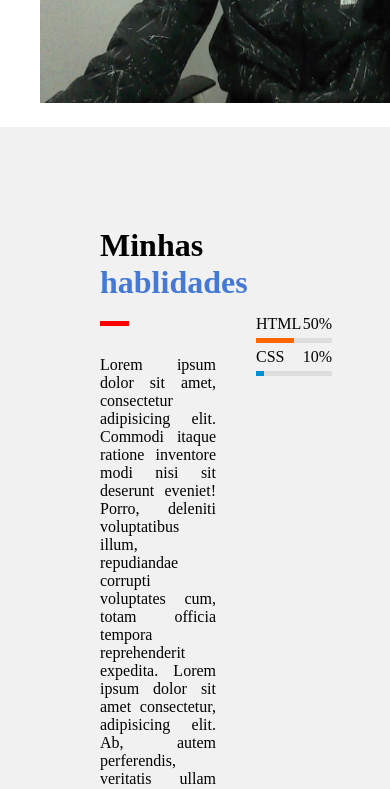
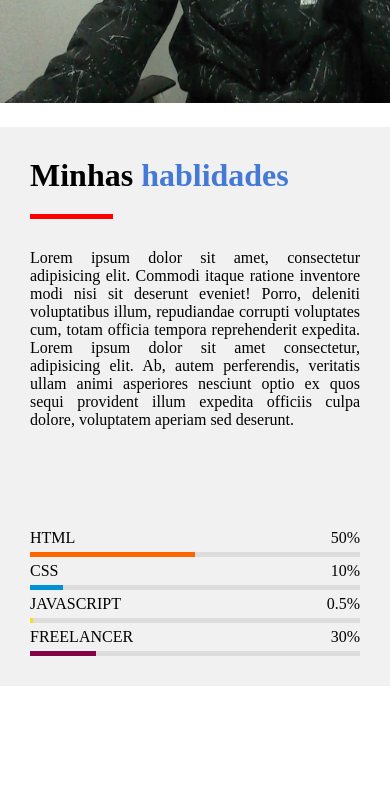
Before and after one commit to AltinoLeandroRodrigues/port-p2, a plain HTML site: page index.html in a window 390 px wide. Shown: the part 1360-2149 px from the top of the page. After the commit the page ends 2046 px from the top, so only its background shows below. Drawn offline with Linux system fonts and the light colour scheme.

Commit message:
responsividade

```diff
--- a/assents/estilos/habilidades.css
+++ b/assents/estilos/habilidades.css
@@ -66,3 +66,37 @@ p {
   float: right;
   text-decoration: none;
 }
+
+@media (max-width:999px) {
+
+    .tecnology {
+        width: 100%;
+        float: left;
+        margin-top: 20px;
+
+        padding: 30px;
+        text-align: justify;
+    }
+
+    .skill {
+        width: 100%;
+        float: left;
+
+        margin-bottom: 25px;
+    }
+
+    .myskills {
+        width: 100%;
+        margin-top: 70px;
+        float: left;
+    }
+
+
+    .myskills hr,
+    p {
+        margin-top: 5px;
+    }
+
+
+
+}
--- a/assents/estilos/sobremin.css
+++ b/assents/estilos/sobremin.css
@@ -55,6 +55,9 @@
 
  /* responsividade */
  @media (max-width:1200px) {
+    .imagem {
+        margin-left: -20px;
+     }
     .conteudo {
         width: 100%;
         font-size: 17px;
```
